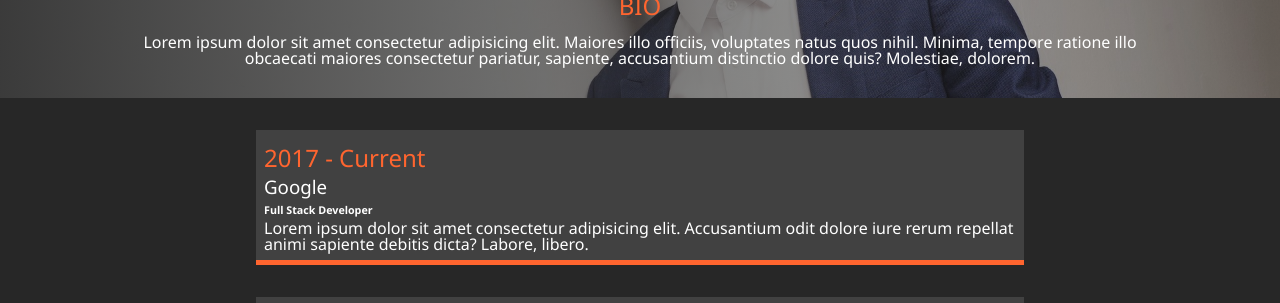
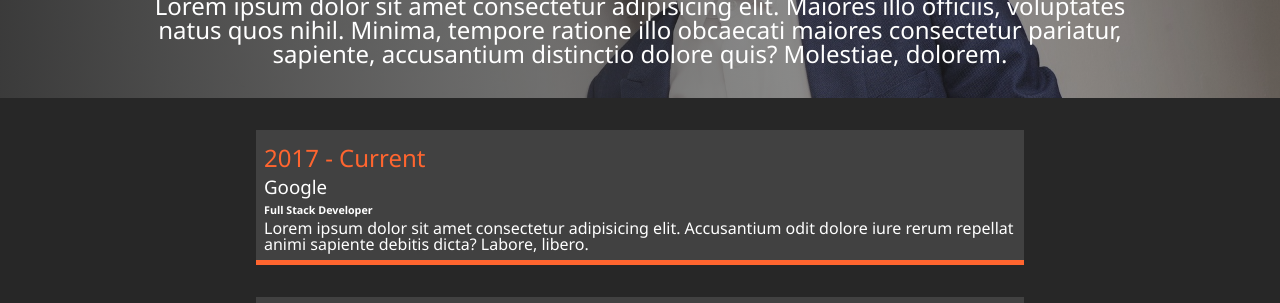
Before and after one commit to daryldelrosario/fcc-sass-portfolio, a plain HTML site: page about.html in a window 1280 px wide. Shown: the part 302-605 px from the top of the page. Drawn offline with Linux system fonts and the light colour scheme.

Commit message:
Complete responsive design

```diff
--- a/resources/scss/_config.scss
+++ b/resources/scss/_config.scss
@@ -18,3 +18,20 @@ $secondary-color: #ff652f;
         @return #fff;
     }
 }
+
+@mixin media-md {
+    @media screen and (min-width: 768px) {
+        @content;
+    }
+}
+
+@mixin media-lg {
+    @media screen and (min-width: 1024px) {
+        @content;
+    }
+}
+@mixin media-xl {
+    @media screen and (min-width: 1200px) {
+        @content;
+    }
+}
--- a/resources/scss/_contact.scss
+++ b/resources/scss/_contact.scss
@@ -24,6 +24,7 @@
         grid-template-columns: 1fr;
         grid-gap: 2rem;
         font-size: 1.5rem;
+        margin: 2rem;
     }
 
     .social-icons {
--- /dev/null
+++ b/resources/scss/_responsive.scss
@@ -0,0 +1,67 @@
+@include media-md {
+    .menu-btn {
+        visibility: hidden;
+    }
+
+    .nav {
+        visibility: visible;
+
+        .menu-nav {
+            display: block;
+            transform: translateY(0);
+            height: 100%;
+            background: transparent;
+            text-align: right;
+
+
+            &__item {
+                display: inline;
+                padding-right: 1.5rem;
+            }
+
+            &__link {
+                font-size: 1.5rem;
+            }
+        }
+    }
+
+    .about__bio {
+        font-size: 1.5rem;
+    }
+
+    .projects {
+        &__bio-image {
+            height: 40vh;
+        }
+
+        &__items {
+            grid-template-columns: repeat(2, 1fr);
+        }
+
+        .text-secondary {
+            font-size: 3rem;
+        }
+    }
+
+    .contact__list {
+        grid-template-columns: repeat(2, 1fr);
+    }
+}
+
+@include media-lg {
+    .projects {
+        &__items {
+            grid-template-columns: repeat(3, 1fr);
+        }
+    }
+
+    .contact__list {
+        grid-template-columns: repeat(3, 1fr);
+    }
+}
+
+@include media-xl {
+    .projects__bio-image {
+        height: 50vh;
+    }
+}
--- a/resources/scss/style.scss
+++ b/resources/scss/style.scss
@@ -4,6 +4,7 @@
 @import "./about";
 @import "./projects";
 @import "./contact";
+@import "./responsive";
 
 body {
     background: $primary-color;
```
Also changed, not shown: resources/scss/style.css, 1 other file.
